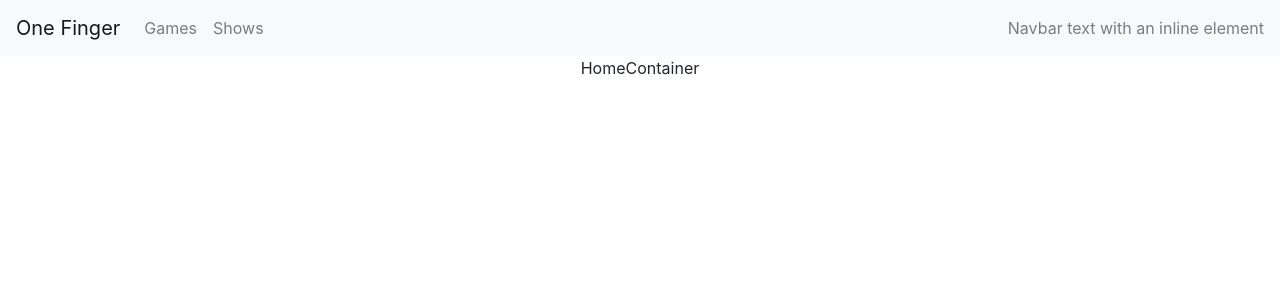
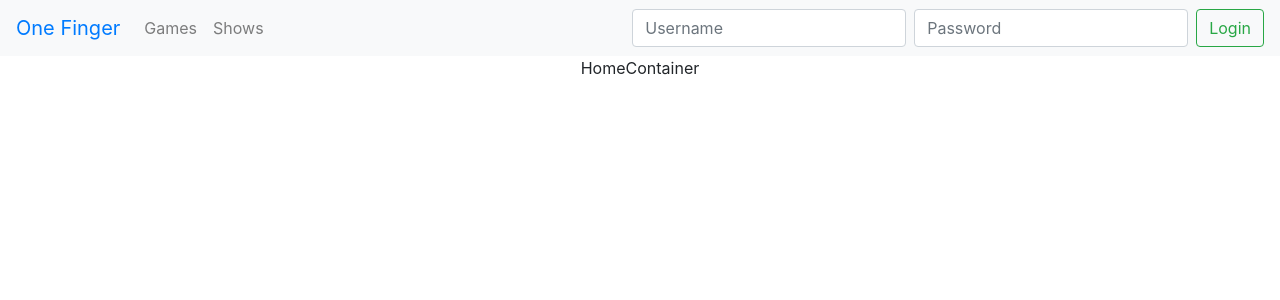
Before and after one commit to randyher/one-finger-frontend, a React (Create React App) app: page / in a window 1280 px wide. Shown: the top 300 px of the page. Built offline with nearby package versions, Linux system fonts and the light colour scheme.

Commit message:
LogIn Component

```diff
--- a/src/App.js
+++ b/src/App.js
@@ -7,6 +7,9 @@ import ShowsContainer from "./containers/ShowsContainer";
 import HomeContainer from "./containers/HomeContainer";
 
 class App extends React.Component {
+  state = {
+    loggedIn: false
+  };
   render() {
     return (
       <div className="App">
--- a/src/NavBar.js
+++ b/src/NavBar.js
@@ -6,7 +6,7 @@ class NavBar extends React.Component {
     return (
       <nav class="navbar navbar-expand-lg navbar-light bg-light">
         <a class="navbar-brand" href="#">
-          One Finger
+          <Link to="/"> One Finger</Link>
         </a>
         <button
           class="navbar-toggler"
@@ -22,7 +22,7 @@ class NavBar extends React.Component {
         <div class="collapse navbar-collapse" id="navbarText">
           <ul class="navbar-nav mr-auto">
             <li class="nav-item ">
-              <Link to="/Games">
+              <Link to="/games">
                 <a class="nav-link" href="#">
                   Games
                 </a>
@@ -36,7 +36,23 @@ class NavBar extends React.Component {
               </Link>
             </li>
           </ul>
-          <span class="navbar-text">Navbar text with an inline element</span>
+          <form class="form-inline">
+            <input
+              class="form-control mr-sm-2"
+              type="text"
+              placeholder="Username"
+              name="username"
+            />
+            <input
+              class="form-control mr-sm-2"
+              type="text"
+              placeholder="Password"
+              name="password"
+            />
+            <button class="btn btn-outline-success my-2 my-sm-0" type="submit">
+              Login
+            </button>
+          </form>
         </div>
       </nav>
     );
```
Also changed, not shown: src/LogIn.js (added, +10 -0 lines).
